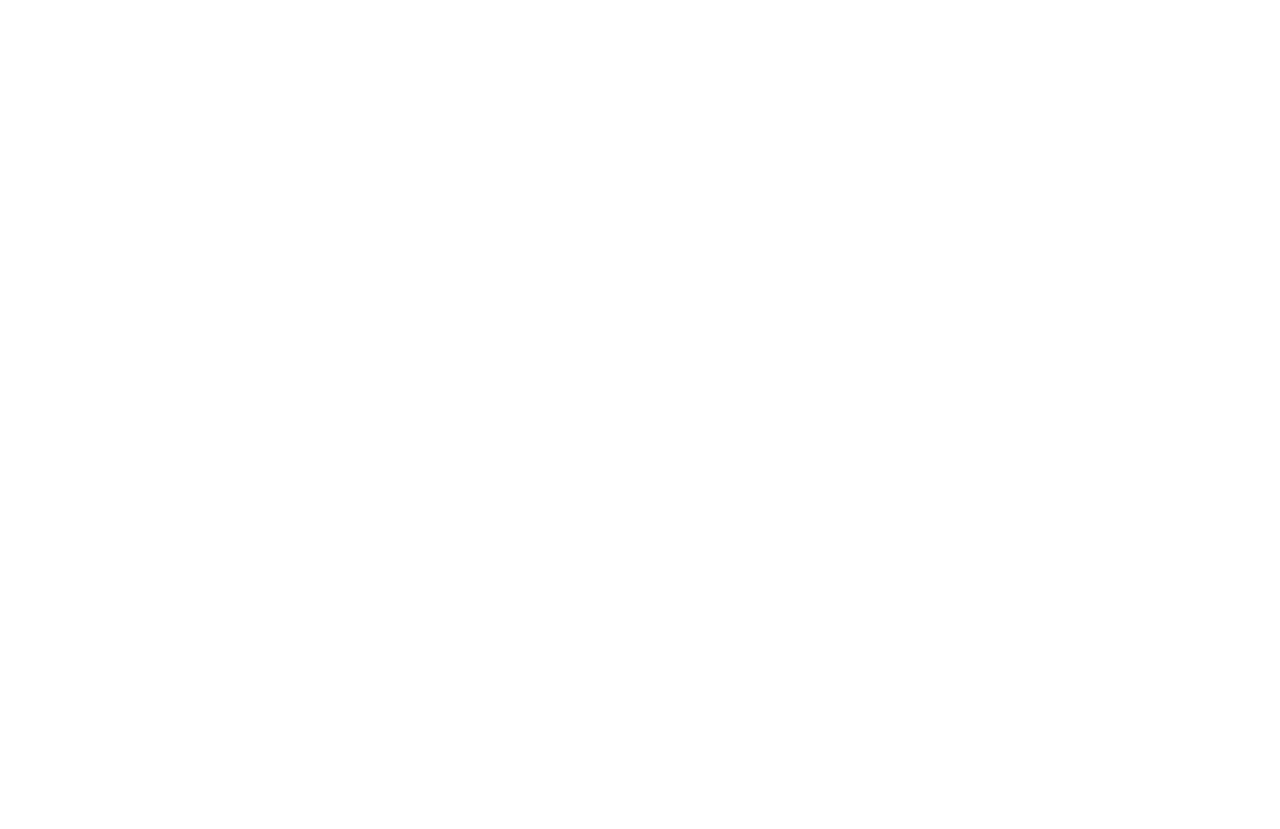
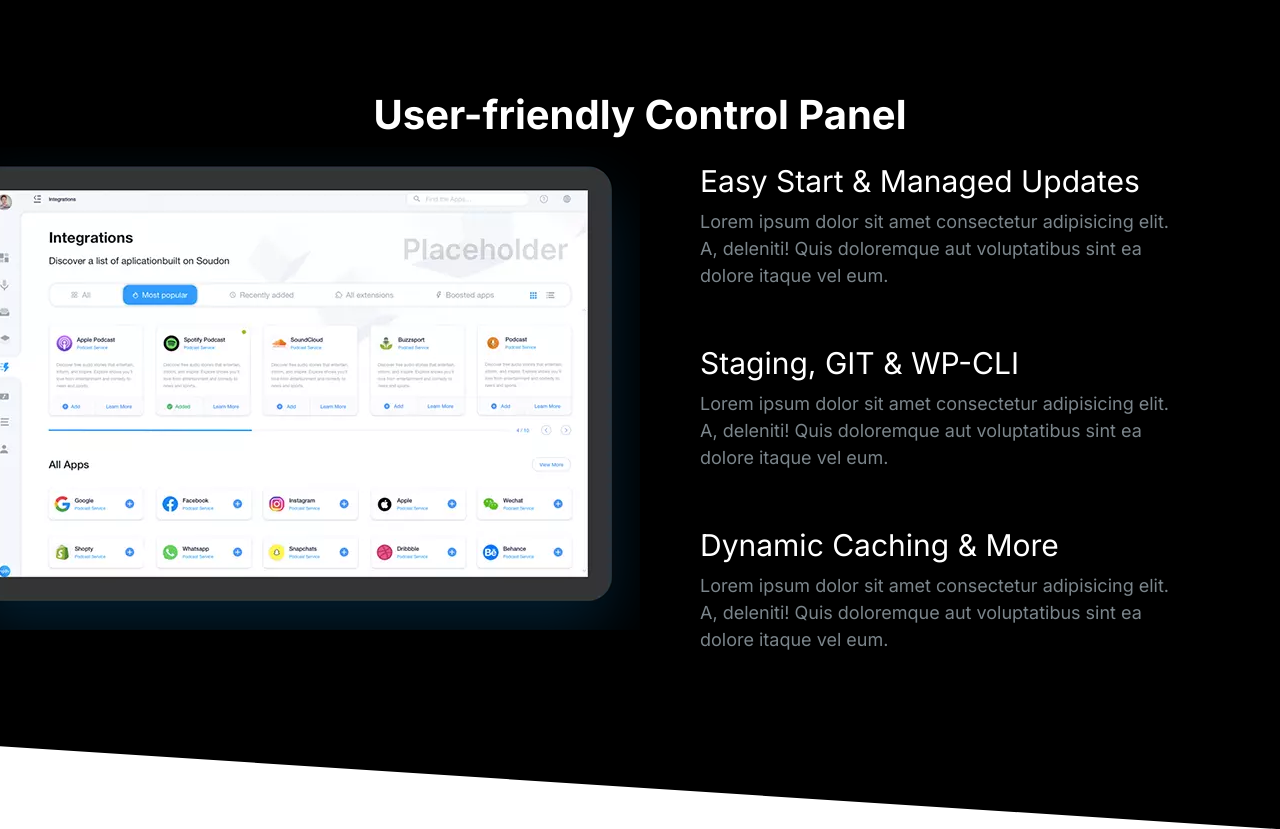
Before and after one commit to PatrickLapke/moshify-frontend, a plain HTML site: page index.html in a window 1280 px wide. Before the commit the page ends 800 px from the top, so only its background shows below. Drawn offline with Linux system fonts and the light colour scheme.

Commit message:
Add the showcase block

```diff
--- a/css/styles.css
+++ b/css/styles.css
@@ -16,6 +16,11 @@
 }
 
 /* TYPOGRAPHY */
+
+::selection {
+  background: var(--color-primary);
+  color: #fff;
+}
 
 html {
   font-size: 62.5%;
@@ -47,6 +52,7 @@ h2 {
 
 h3 {
   font-size: 3rem;
+  font-weight: 500;
 }
 
 p {
@@ -146,7 +152,6 @@ a {
 .list {
   list-style: none;
   padding-left: 0;
-  color: var(--color-headings);
 }
 
 .list--inline .list__item {
@@ -157,6 +162,7 @@ a {
 .list--tick {
   list-style-image: url(../images/tick.svg);
   padding-left: 3rem;
+  color: var(--color-headings);
 }
 
 .list--tick .list__item {
@@ -434,6 +440,7 @@ a {
 
 .media {
   display: flex;
+  margin-bottom: 4rem;
 }
 
 .media__title {
@@ -644,18 +651,20 @@ a {
   color: #7b858b;
 }
 
-.block--dark .block__heading {
+.block--dark h1,
+.block--dark h2,
+.block--dark h3 {
   color: #fff;
 }
 
 .block--skewed-right {
   padding-bottom: calc(var(--padding-vertical) + 4rem);
-  clip-path: polygon(0% 0%, 100% 0%, 100% 100%, 0% 80%);
+  clip-path: polygon(0% 0%, 100% 0%, 100% 100%, 0% 90%);
 }
 
 .block--skewed-left {
   padding-bottom: calc(var(--padding-vertical) + 4rem);
-  clip-path: polygon(0% 0%, 100% 0%, 100% 80%, 0% 100%);
+  clip-path: polygon(0% 0%, 100% 0%, 100% 90%, 0% 100%);
 }
 
 /* NAVIGATION */
@@ -723,10 +732,6 @@ a {
 }
 
 /* HERO */
-
-.hero {
-  clip-path: polygon(0% 0%, 100% 0%, 100% 90%, 0% 100%);
-}
 
 .hero__tagline {
   font-size: 2rem;
@@ -813,3 +818,24 @@ a {
     order: 2;
   }
 }
+
+/* Showcase Block */
+
+.block-showcase__image > img {
+  width: 100%;
+}
+
+@media screen and (min-width: 768px) {
+  .block-showcase .grid {
+    grid-template-columns: 50% 50%;
+  }
+
+  .block-showcase__image {
+    justify-self: end;
+  }
+
+  .block-showcase__image > img {
+    width: auto;
+    max-width: 700px;
+  }
+}
--- a/index.html
+++ b/index.html
@@ -14,6 +14,68 @@
     <link rel="stylesheet" href="css/styles.css" />
   </head>
   <body>
+    <section class="block block--dark block--skewed-right block-showcase">
+      <header class="block__header">
+        <h2>User-friendly Control Panel</h2>
+      </header>
+      <div class="container grid grid--1x2">
+        <picture class="block-showcase__image">
+          <source
+            type="image/webp"
+            srcset="images/ipad.webp 1x, images/ipad@2x.webp 2x"
+          />
+          <source
+            type="image/png"
+            srcset="images/ipad.png 1x, images/ipad@2x.png 2x"
+          />
+          <img src="images/ipad.png" alt="" />
+        </picture>
+        <ul class="list">
+          <li>
+            <div class="media">
+              <div class="media__image">
+                <svg class="icon icon--primary">
+                  <use xlink:href="images/sprite.svg#snap"></use>
+                </svg>
+              </span>
+              </div>
+              <div class="media__body">
+                <h3 class="media__title" >Easy Start & Managed Updates</h3>
+                <p>Lorem ipsum dolor sit amet consectetur adipisicing elit. A, deleniti! Quis doloremque aut voluptatibus sint ea dolore itaque vel eum.</p>
+              </div>
+            </div>
+          </li>
+          <li>
+            <div class="media">
+              <div class="media__image">
+                <svg class="icon icon--primary">
+                  <use xlink:href="images/sprite.svg#snap"></use>
+                </svg>
+              </span>
+              </div>
+              <div class="media__body">
+                <h3 class="media__title" >Staging, GIT & WP-CLI</h3>
+                <p>Lorem ipsum dolor sit amet consectetur adipisicing elit. A, deleniti! Quis doloremque aut voluptatibus sint ea dolore itaque vel eum.</p>
+              </div>
+            </div>
+          </li>
+          <li>
+            <div class="media">
+              <div class="media__image">
+                <svg class="icon icon--primary">
+                  <use xlink:href="images/sprite.svg#snap"></use>
+                </svg>
+              </span>
+              </div>
+              <div class="media__body">
+                <h3 class="media__title" >Dynamic Caching & More</h3>
+                <p>Lorem ipsum dolor sit amet consectetur adipisicing elit. A, deleniti! Quis doloremque aut voluptatibus sint ea dolore itaque vel eum.</p>
+              </div>
+            </div>
+          </li>
+        </ul>
+      </div>
+    </section>
     <script src="js/main.js"></script>
   </body>
 </html>
```
Also changed, not shown: images/ipad.png (added), images/ipad.webp (added), images/ipad@2x.png (added), images/ipad@2x.webp (added).
